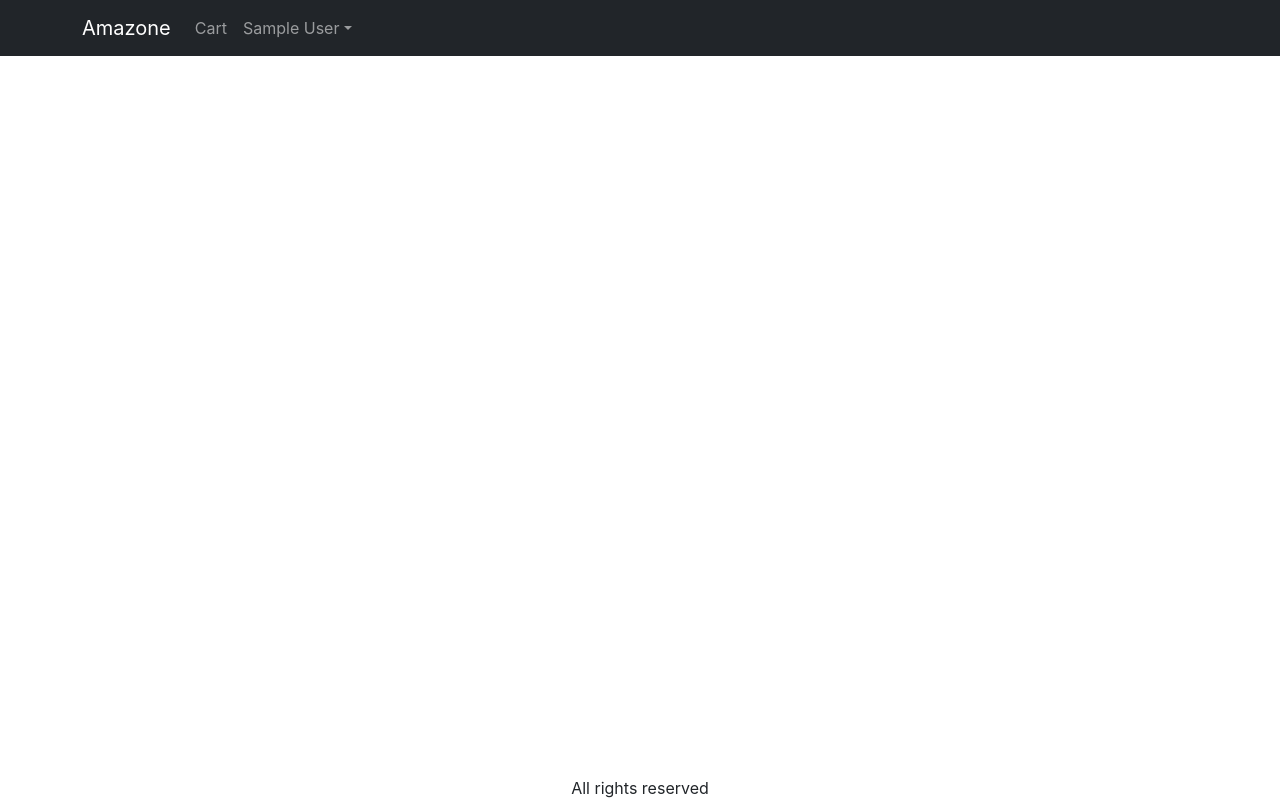
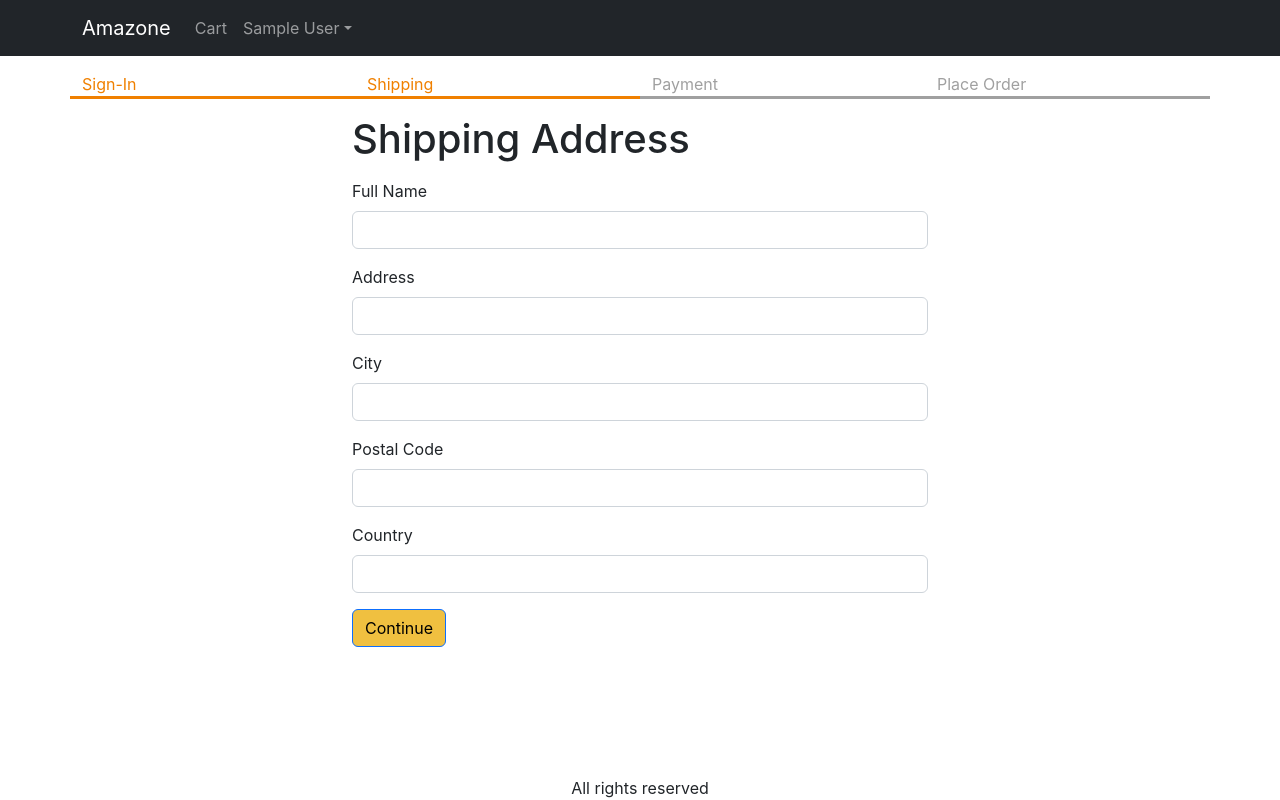
Before and after one commit to IamPratikSinha/Ecommerce, a React (Create React App) app in the folder ecommerce/frontend/: page /shipping in a window 1280 px wide. Built offline with nearby package versions, Linux system fonts and the light colour scheme; sample sign-in values are in the browser's storage.

Commit message:
Shipping address commit

```diff
--- a/ecommerce/frontend/src/App.js
+++ b/ecommerce/frontend/src/App.js
@@ -14,6 +14,7 @@ import { useContext } from 'react';
 import { Store } from './Store';
 import CartScreen from './screens/CartScreen';
 import SigninScreen from './screens/SigninScreen';
+import ShippingAddressScreen from './screens/ShippingAddressScreen';
 
 function App() {
   const { state, dispatch: ctxDispatch } = useContext(Store);
@@ -22,6 +23,7 @@ function App() {
   const signoutHandler = () => {
     ctxDispatch({ type: 'USER_SIGNOUT' });
     localStorage.removeItem('userInfo');
+    localStorage.removeItem('shippingAddress');
   };
 
   return (
@@ -48,7 +50,7 @@ function App() {
                     <LinkContainer to="/profile">
                       <NavDropdown.Item>User Profile</NavDropdown.Item>
                     </LinkContainer>
-                    <LinkContainer to="/profile">
+                    <LinkContainer to="/orderhistory">
                       <NavDropdown.Item>Order History</NavDropdown.Item>
                     </LinkContainer>
                     <NavDropdown.Divider />
@@ -76,6 +78,10 @@ function App() {
               <Route path="/product/:slug" element={<ProductScreen />}></Route>
               <Route path="/cart" element={<CartScreen />}></Route>
               <Route path="/signin" element={<SigninScreen />}></Route>
+              <Route
+                path="/shipping"
+                element={<ShippingAddressScreen />}
+              ></Route>
               <Route path="/" element={<HomeScreen />}></Route>
             </Routes>
           </Container>
--- /dev/null
+++ b/ecommerce/frontend/src/Components/CheckoutSteps.js
@@ -0,0 +1,14 @@
+import React from 'react';
+import Row from 'react-bootstrap/Row';
+import Col from 'react-bootstrap/Col';
+
+export default function CheckoutSteps(props) {
+  return (
+    <Row className="checkout-steps">
+      <Col className={props.step1 ? 'active' : ''}>Sign-In</Col>
+      <Col className={props.step2 ? 'active' : ''}>Shipping</Col>
+      <Col className={props.step3 ? 'active' : ''}>Payment</Col>
+      <Col className={props.step4 ? 'active' : ''}>Place Order</Col>
+    </Row>
+  );
+}
--- a/ecommerce/frontend/src/Store.js
+++ b/ecommerce/frontend/src/Store.js
@@ -7,6 +7,9 @@ const initialState = {
     ? JSON.parse(localStorage.getItem('userInfo'))
     : null,
   cart: {
+    shippingAddress: localStorage.getItem('shippingAddress')
+      ? JSON.parse(localStorage.getItem('shippingAddress'))
+      : {},
     cartItems: localStorage.getItem('cartItems')
       ? JSON.parse(localStorage.getItem('cartItems'))
       : [],
@@ -42,7 +45,23 @@ function reducer(state, action) {
       return { ...state, userInfo: action.payload };
 
     case 'USER_SIGNOUT':
-      return { ...state, userInfo: null };
+      return {
+        ...state,
+        userInfo: null,
+        cart: {
+          cartItems: [],
+          shippingAddress: {},
+        },
+      };
+
+    case 'SAVE_SHIPPING_ADDRESS':
+      return {
+        ...state,
+        cart: {
+          ...state.cart,
+          shippingAddress: action.payload,
+        },
+      };
     default:
       return state;
   }
--- a/ecommerce/frontend/src/index.css
+++ b/ecommerce/frontend/src/index.css
@@ -62,3 +62,13 @@ main {
 .small-container {
   max-width: 600px;
 }
+
+.checkout-steps > div {
+  border-bottom: 0.2rem solid #a0a0a0;
+  color: #a0a0a0;
+}
+
+.checkout-steps > div.active {
+  border-bottom: 0.2rem solid #f08000;
+  color: #f08000;
+}
--- /dev/null
+++ b/ecommerce/frontend/src/screens/ShippingAddressScreen.js
@@ -0,0 +1,118 @@
+import React, { useState, useContext, useEffect } from 'react';
+import { Helmet } from 'react-helmet-async';
+import Form from 'react-bootstrap/Form';
+import Button from 'react-bootstrap/Button';
+import { useNavigate } from 'react-router-dom';
+import { Store } from './../Store';
+import CheckoutSteps from '../Components/CheckoutSteps';
+
+export default function ShippingAddressScreen() {
+  const navigate = useNavigate();
+  const { state, dispatch: ctxDispatch } = useContext(Store);
+  const {
+    userInfo,
+    cart: { shippingAddress },
+  } = state;
+  const [fullName, setFullName] = useState(shippingAddress.fullName || '');
+  const [address, setAddress] = useState(shippingAddress.address || '');
+  const [city, setCity] = useState(shippingAddress.city || '');
+  const [postalCode, setPostalCode] = useState(
+    shippingAddress.postalCode || ''
+  );
+  const [country, setCountry] = useState(shippingAddress.country || '');
+
+  useEffect(() => {
+    if (!userInfo) {
+      navigate('/signin?redirect=/shipping');
+    }
+  }, [userInfo, navigate]);
+  const submitHandler = (e) => {
+    e.preventDefault();
+    ctxDispatch({
+      type: 'SAVE_SHIPPING_ADDRESS',
+      payload: {
+        fullName,
+        address,
+        city,
+        postalCode,
+        country,
+      },
+    });
+
+    localStorage.setItem(
+      'ShippingAddress',
+      JSON.stringify({
+        fullName,
+        address,
+        city,
+        postalCode,
+        country,
+      })
+    );
+
+    navigate('/payment');
+  };
+  return (
+    <div>
+      <Helmet>
+        <title>Shipping Address</title>
+      </Helmet>
+      <CheckoutSteps step1 step2></CheckoutSteps>
+      <div className="container small-container">
+        <h1 className="my-3">Shipping Address</h1>
+        <Form onSubmit={submitHandler}>
+          <Form.Group className="mb-3" controlId="fullName">
+            <Form.Label>Full Name</Form.Label>
+            <Form.Control
+              value={fullName}
+              onChange={(e) => setFullName(e.target.value)}
+              required
+            />
+          </Form.Group>
+
+          <Form.Group className="mb-3" controlId="address">
+            <Form.Label>Address</Form.Label>
+            <Form.Control
+              value={address}
+              onChange={(e) => setAddress(e.target.value)}
+              required
+            />
+          </Form.Group>
+
+          <Form.Group className="mb-3" controlId="city">
+            <Form.Label>City</Form.Label>
+            <Form.Control
+              value={city}
+              onChange={(e) => setCity(e.target.value)}
+              required
+            />
+          </Form.Group>
+
+          <Form.Group className="mb-3" controlId="postalcode">
+            <Form.Label>Postal Code</Form.Label>
+            <Form.Control
+              value={postalCode}
+              onChange={(e) => setPostalCode(e.target.value)}
+              required
+            />
+          </Form.Group>
+
+          <Form.Group className="mb-3" controlId="country">
+            <Form.Label>Country</Form.Label>
+            <Form.Control
+              value={country}
+              onChange={(e) => setCountry(e.target.value)}
+              required
+            />
+          </Form.Group>
+
+          <div className="mb-3">
+            <Button cariant="primary" type="submit">
+              Continue
+            </Button>
+          </div>
+        </Form>
+      </div>
+    </div>
+  );
+}
```
